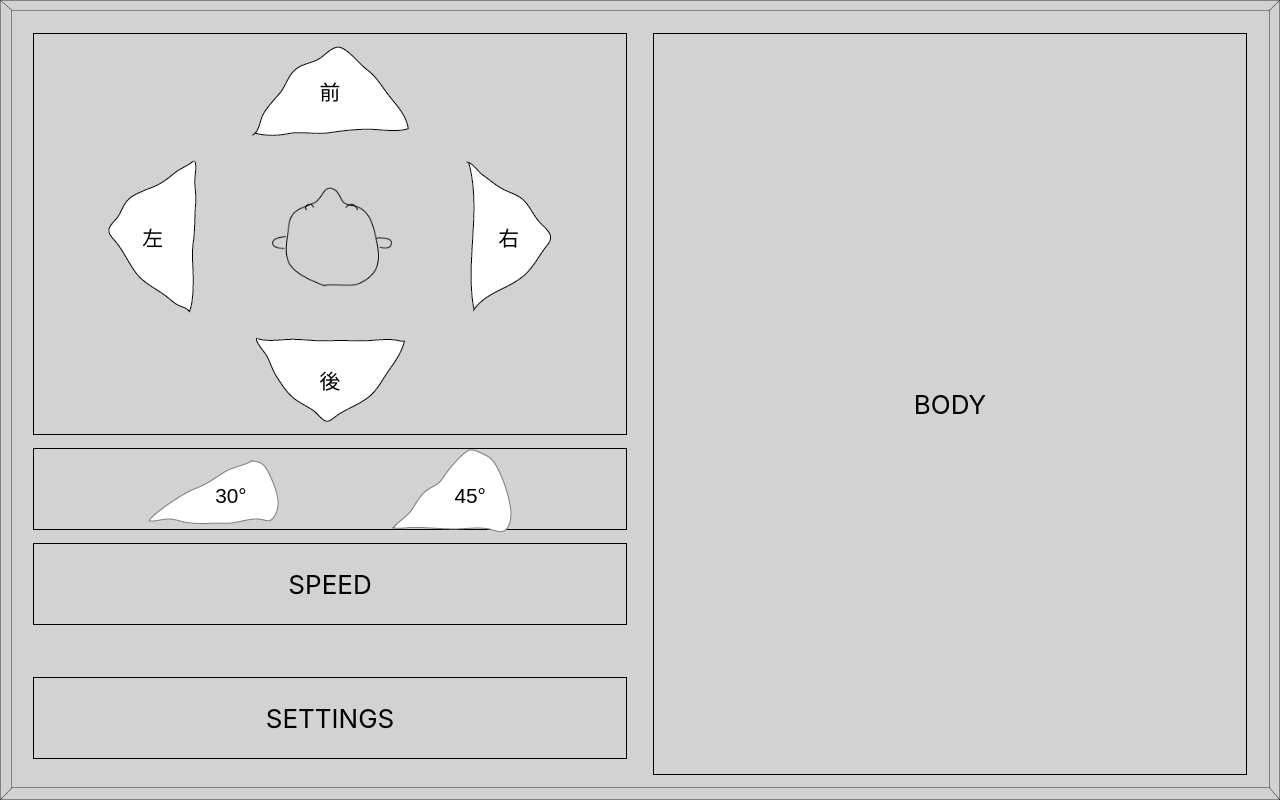
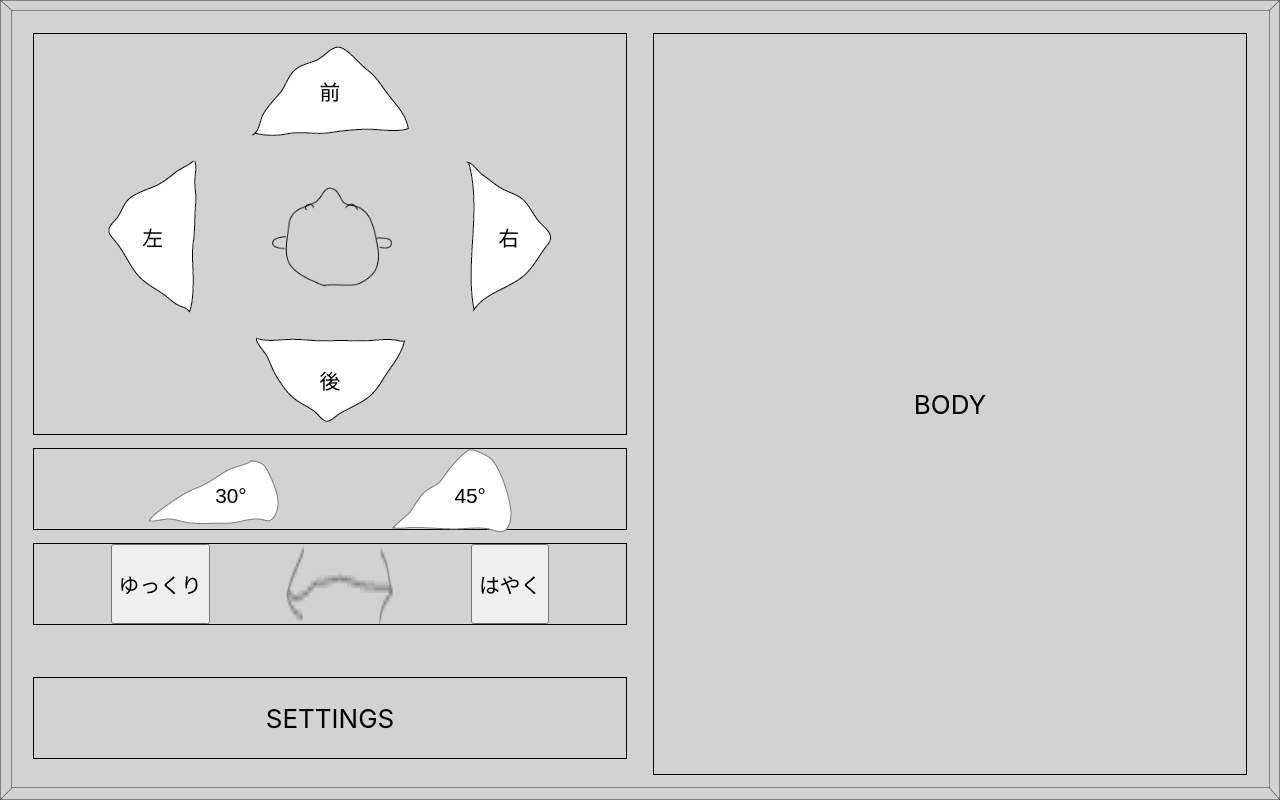
Before and after one commit to specialgee/norimono, a React (Create React App) app: page / in a window 1280 px wide. Built offline with nearby package versions, Linux system fonts and the light colour scheme.

Commit message:
updated Speed component

```diff
--- a/src/components/Speed.jsx
+++ b/src/components/Speed.jsx
@@ -1,4 +1,8 @@
 import React, { Component } from 'react';
+import {Container, Row} from 'react-bootstrap'
+import speedArrow from '../assets/img/speed/speed-arrow.png'
+import audioSlow from '../assets/audio/speed/ゆっくり.wav'
+import audioFast from '../assets/audio/speed/早く.wav'
 
 class Speed extends Component {
     constructor(props) {
@@ -7,6 +11,8 @@ class Speed extends Component {
         this.state = {
 
         }
+
+        this.onButtonClick = this.onButtonClick.bind(this);
     }
 
     componentDidMount() {
@@ -17,10 +23,32 @@ class Speed extends Component {
 
     }
 
+    onButtonClick(e) {
+        e.target.children[0].play();
+    }
+
     render() {
         return (
             <div className="speed">
-                <p>SPEED</p>
+                <Container>
+                    <Row>
+                        <button className="speed-slow" onClick={this.onButtonClick}>
+                            ゆっくり
+                            <audio className="button-audio">
+                                <source src={audioSlow} type="audio/wav" />
+                                Your browser does not support the audio element.
+                            </audio>
+                        </button>
+                        <img className="speed-arrow" src={speedArrow} alt="speed arrow" />
+                        <button className="speed-fast" onClick={this.onButtonClick}>
+                            はやく
+                            <audio className="button-audio">
+                                <source src={audioFast} type="audio/wav" />
+                                Your browser does not support the audio element.
+                            </audio>
+                        </button>
+                    </Row>
+                </Container>
             </div>
         )
     }
```
